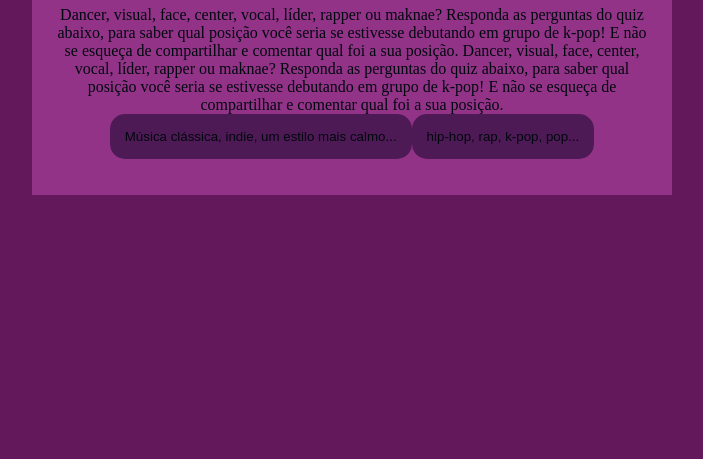
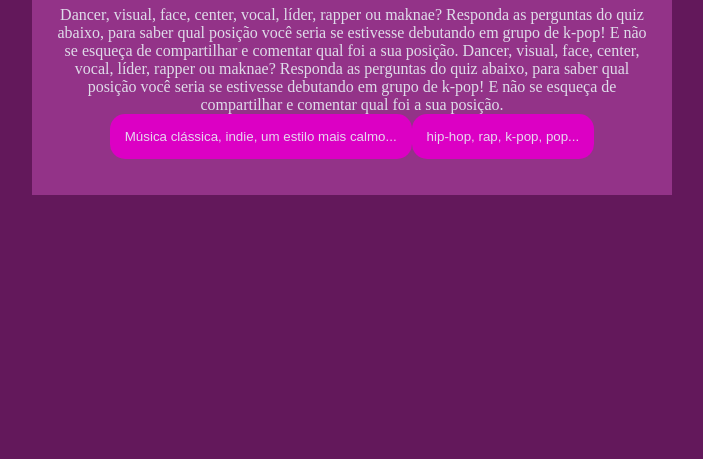
Before and after one commit to JuliiaGaby/kpop-projeto-2tri, a plain HTML site: page index.html in a window 1280 px wide. Shown: the part 357-816 px from the top of the page, without its empty margins (288-991 px from the left). Drawn offline with Linux system fonts and the light colour scheme.

Commit message:
Update style.css

```diff
--- a/style.css
+++ b/style.css
@@ -1,9 +1,9 @@
 :root{
     --cor-fundo: #63185B ;
     --cor-principal: #933388 ;
-    --cor-secundaria: #4D1A55;
-    --cor-destaque: #DC00C4;
-    --cor-texto: #01080E;
+    --cor-secundaria: #DC00C4;
+    --cor-destaque: #4D1A55;
+    --cor-texto: #e8eff5e5;
 
 }
 
```
